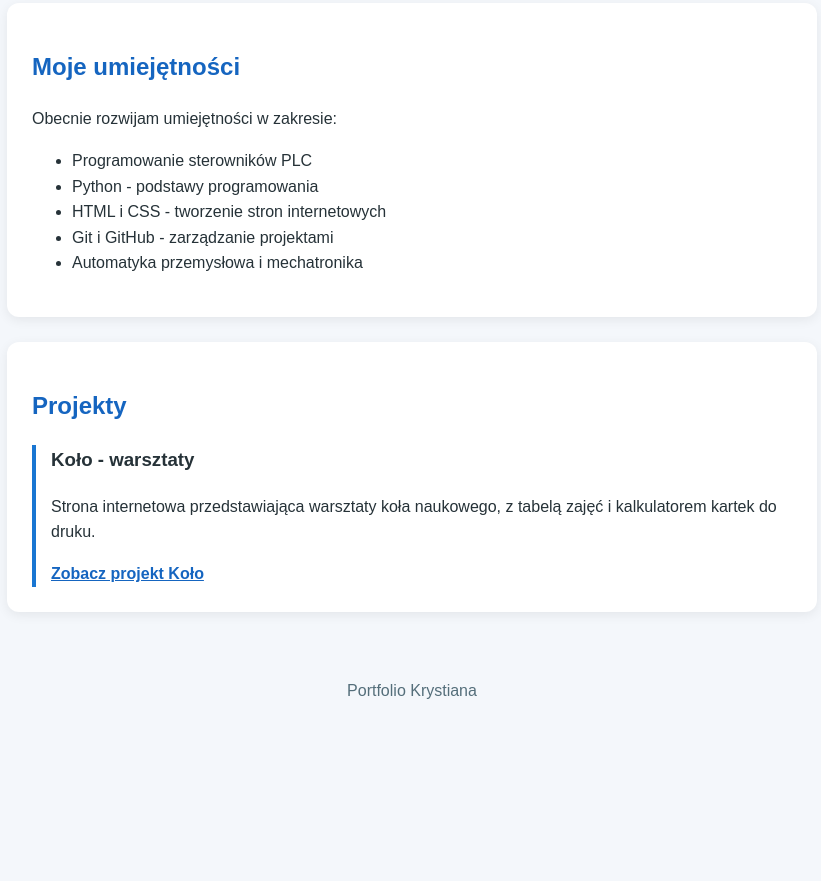
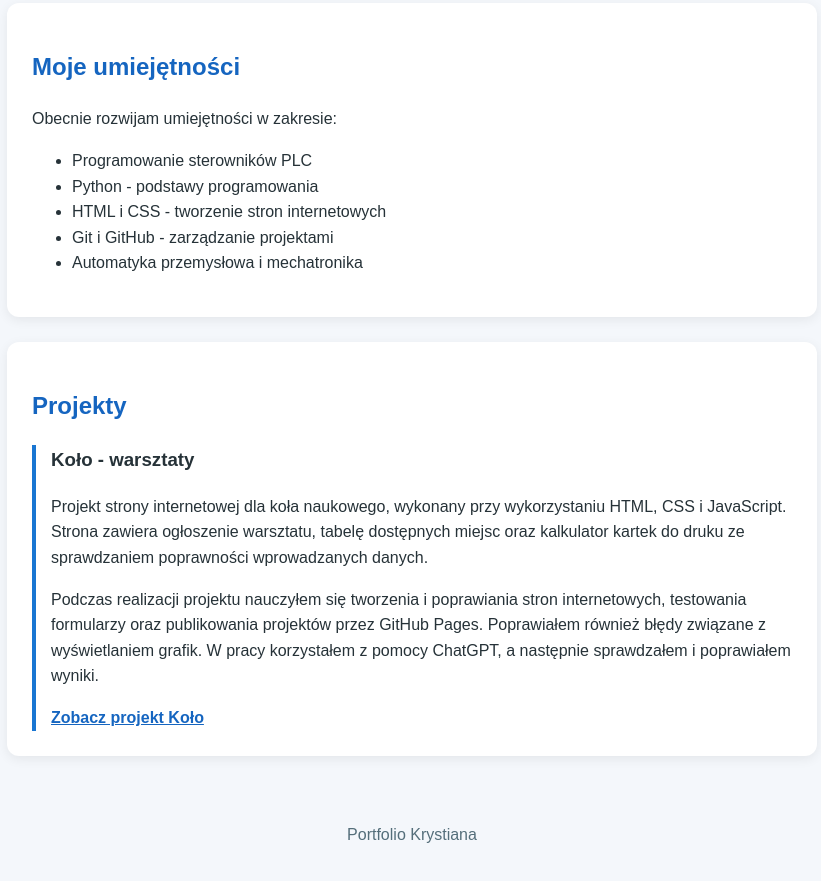
Before and after one commit to krystianmaciejak3-prog/krystianmaciejak3-prog.github.io, a plain HTML site: page index.html in a window 1280 px wide. Shown: the part 532-1413 px from the top of the page, without its empty margins (228-1049 px from the left). Before the commit the page ends 1271 px from the top, so only its background shows below. Drawn offline with Linux system fonts and the light colour scheme.

Commit message:
Rozbuduj opis projektu Koło w portfolio
Rozbudowano opis projektu Koło o wykorzystane technologie HTML, CSS i JavaScript, funkcje strony oraz sprawdzanie poprawności danych. Dodano informacje o zdobytych umiejętnościach, publikacji przez GitHub Pages i wykorzystaniu ChatGPT.

```diff
--- a/index.html
+++ b/index.html
@@ -132,14 +132,28 @@
             <div class="projekt">
                 <h3>Koło - warsztaty</h3>
 
-                <p>
-                    Strona internetowa przedstawiająca
-                    warsztaty koła naukowego,
-                    z tabelą zajęć i kalkulatorem
-                    kartek do druku.
-                </p>
 
-                <a href="https://krystianmaciejak3-prog.github.io/kolo-warsztaty/">
+
+<p>
+  Projekt strony internetowej dla koła naukowego,
+  wykonany przy wykorzystaniu HTML, CSS i JavaScript.
+  Strona zawiera ogłoszenie warsztatu, tabelę
+  dostępnych miejsc oraz kalkulator kartek do druku
+  ze sprawdzaniem poprawności wprowadzanych danych.
+</p>
+
+<p>
+  Podczas realizacji projektu nauczyłem się
+  tworzenia i poprawiania stron internetowych,
+  testowania formularzy oraz publikowania
+  projektów przez GitHub Pages.
+  Poprawiałem również błędy związane
+  z wyświetlaniem grafik.
+  W pracy korzystałem z pomocy ChatGPT,
+  a następnie sprawdzałem i poprawiałem wyniki.
+</p>
+
+                               <a href="https://krystianmaciejak3-prog.github.io/kolo-warsztaty/">
                     Zobacz projekt Koło
                 </a>
             </div>
```
